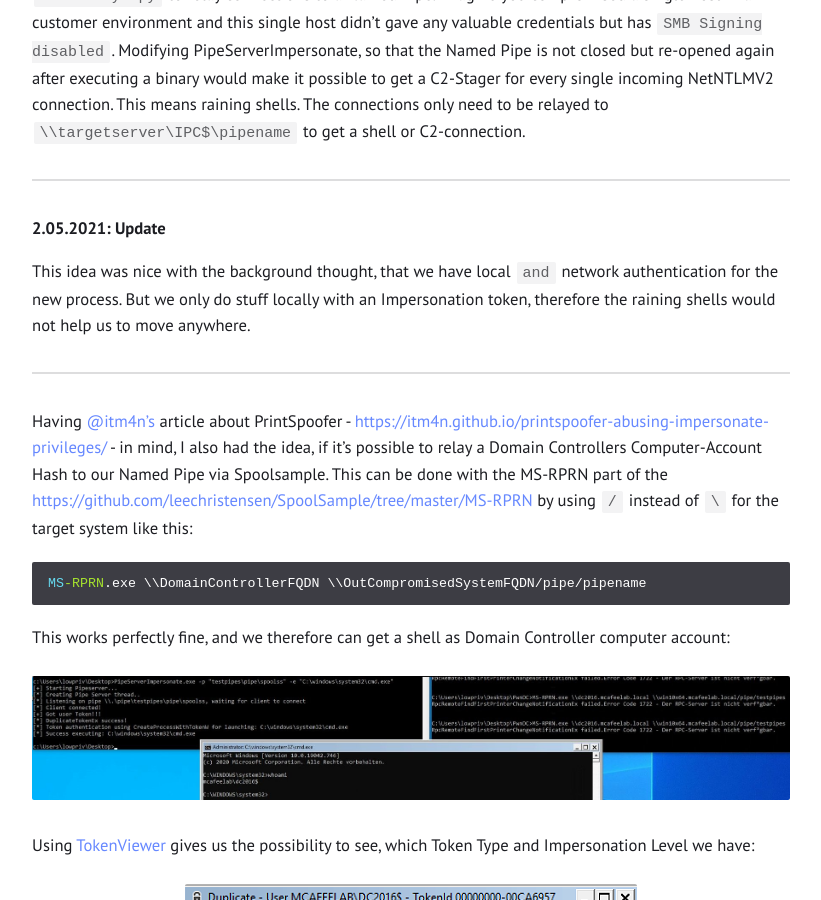
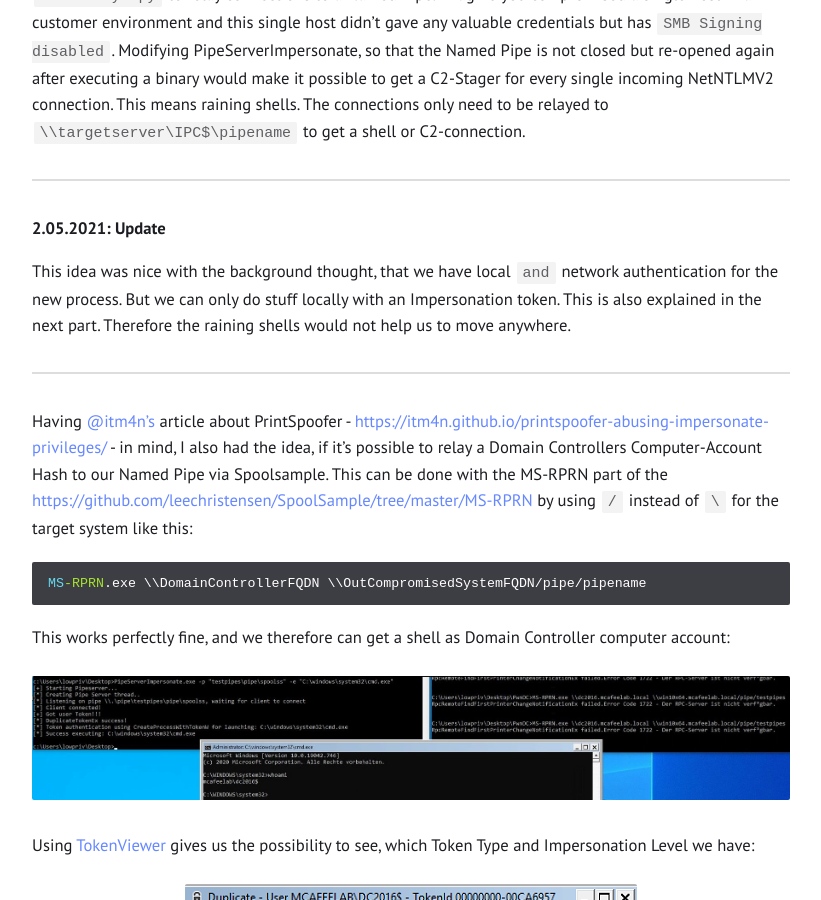
Before and after one commit to S3cur3Th1sSh1t/S3cur3Th1sSh1t.github.io, a Jekyll site: the page built from _posts/2021-04-19-Named-Pipe-PTH.md, in a window 1280 px wide and 900 px high, scrolled down 12729 px. Shown: the whole window, without its empty margins (229-1050 px from the left). Built offline with Jekyll 4.4.1, drawn with Linux system fonts in a browser that asks for light colours.

Commit message:
Update 2021-04-19-Named-Pipe-PTH.md

```diff
--- a/_posts/2021-04-19-Named-Pipe-PTH.md
+++ b/_posts/2021-04-19-Named-Pipe-PTH.md
@@ -246,7 +246,7 @@ The whole project gave me the idea, that it would be really cool to also add an
 ---
 **2.05.2021: Update**
 
-This idea was nice with the background thought, that we have local `and` network authentication for the new process. But we only do stuff locally with an Impersonation token, therefore the raining shells would not help us to move anywhere.
+This idea was nice with the background thought, that we have local `and` network authentication for the new process. But we can only do stuff locally with an Impersonation token. This is also explained in the next part. Therefore the raining shells would not help us to move anywhere.
 
 
 ---
```
